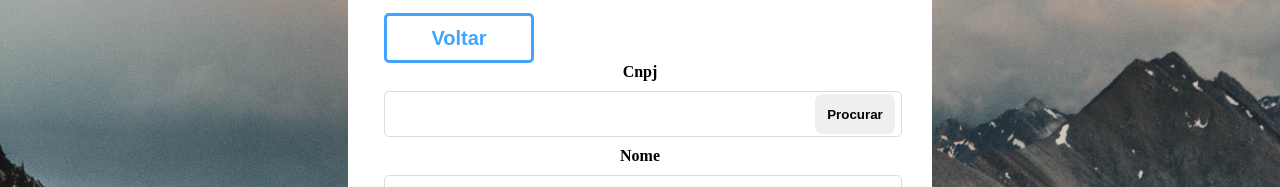
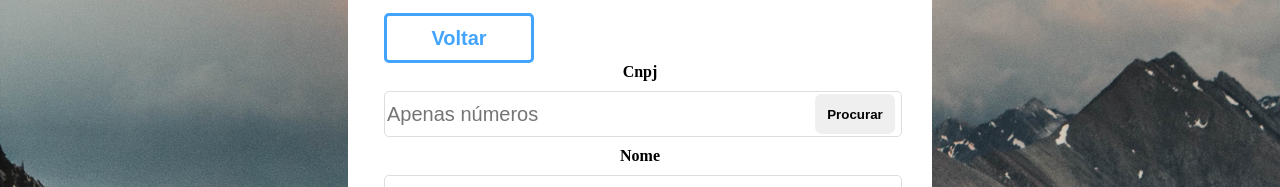
Before and after one commit to BrunoRech/Vexta-Challenge-Frontend, a React (Create React App) app: page / in a window 1280 px wide. Both pictures are taken after a click on the element "Adicionar Novo Cliente". Shown: the part 160-347 px from the top of the page. Built offline with nearby package versions, Linux system fonts and the light colour scheme; no server answers.

Commit message:
Removendo os warnings e atualizando a porta da api

```diff
--- a/src/components/ClientForm.js
+++ b/src/components/ClientForm.js
@@ -4,8 +4,12 @@ import api from '../services/api';
 import { CnpjButton, CnpjContainer, BackButton, DeleteButton, SaveButton, Container, ClientInput, InputLabel, CityCombobox, CityOption } from '../assets/styles/S.ClientForm';
 
 export default ({ client, SetFormOpen }) => {
-
-    const [clientData, setClientData] = useState({ ...client });
+    const [clientData, setClientData] = useState(client ? { ...client } : {
+        nome: '',
+        endereco: '',
+        municipio_id: 0,
+        cnpj: '',
+    });
     const [cities, setCities] = useState([]);
     const [isLoading, setLoading] = useState(false);
 
@@ -103,6 +107,7 @@ export default ({ client, SetFormOpen }) => {
                         value={clientData ? clientData.cnpj : ''}
                         name="cnpj"
                         type="text"
+                        placeholder="Apenas números"
                     />
                     <CnpjButton
                         onClick={handleFindCpnj}
--- a/src/services/api.js
+++ b/src/services/api.js
@@ -1,7 +1,7 @@
 import axios from 'axios';
 
 const api = axios.create({
-    baseURL: 'http://localhost:3333'
+    baseURL: 'http://localhost:8888'
 });
 
 export default api;
```
Also changed, not shown: 1 other file (tests, documents, lock files or other folders).
